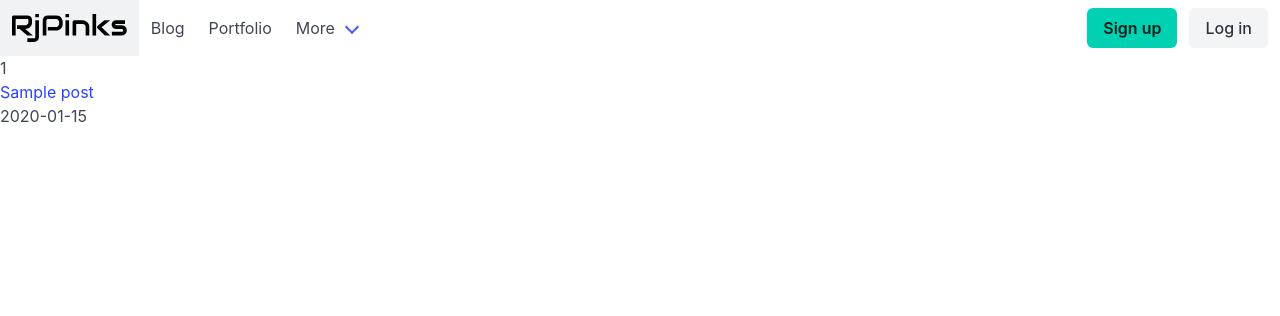
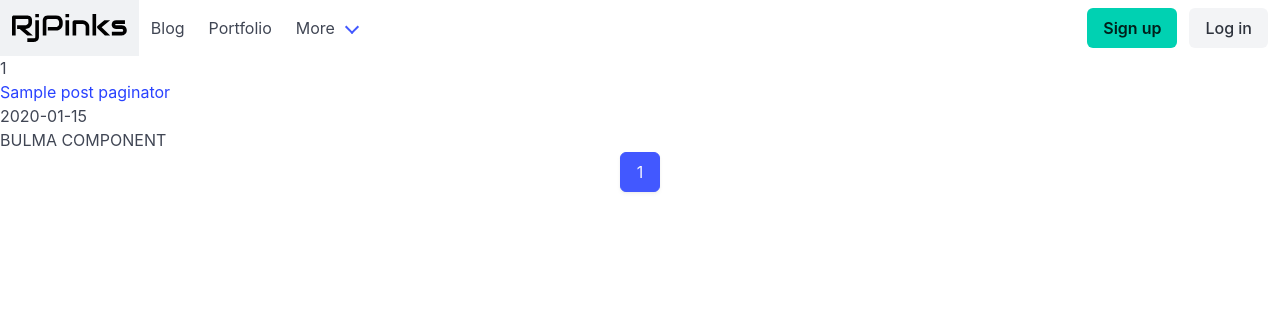
Before and after one commit to rjpinks/django-practice, a Django app: template blog/templates/blog/posts.html in a window 1280 px wide. Shown: the top 316 px of the page. Run offline with Django 3.2, Linux system fonts and the light colour scheme; the template is opened without the code that fills it: most values are stand-ins (such as "Sample title", 1, 10 or a date in 2020).

Commit message:
i think that i got pagination working for blog posts

```diff
--- a/blog/templates/blog/index.html
+++ b/blog/templates/blog/index.html
@@ -14,7 +14,7 @@
                 {% for post in posts %}
                     <li><a href="{% url 'posts_genre' post.genre %}">{{ post.genre }}</a></li>
                 {% endfor %}
-                <li><a href="/blog/posts/">all</a></li>
+                <li><a href="/blog/posts/all">all</a></li>
             </ul>
         </div>
     </div>
--- a/blog/templates/blog/posts.html
+++ b/blog/templates/blog/posts.html
@@ -7,12 +7,65 @@
 
 {% block content %}
 <div>
-	{% for post in posts %}
+	{% for post in post_paginator.object_list %}
 		<div>
 			<h1>{{ post.id }}</h1>
-			<a href="{% url 'post_data' post.id %}"><h2>{{ post.title }}</h2></a>
+			<a href="{% url 'post_data' post.id %}">
+				<h2>{{ post.title }}</h2>
+			</a>
 			<p>{{ post.date_pub|date:'Y-m-d' }}</p>
 		</div>
 	{% endfor %}
+
+	<h1>BULMA COMPONENT</h1>
+	<nav class="pagination is-centered" role="navigation" aria-label="pagination">
+		{% if post_paginator.has_previous %}
+			<a href="?page={{ post_paginator.previous_page_number }}" class="pagination-previous">Previous</a>
+		{% endif %}
+		{% if post_paginator.has_next %}
+			<a href="?page={{ post_paginator.next_page_number }}" class="pagination-next">Next page</a>
+		{% endif %}
+		<ul class="pagination-list">
+   			{% if post_paginator.has_previous %}
+   				<li>
+	   				<a href="?page=1" class="pagination-link" aria-label="Goto page 1">
+	   					1
+	   				</a>
+	   			</li>
+	    		<li>
+	    			<span class="pagination-ellipsis">&hellip;</span>
+	    		</li>
+    			<li>
+	    			<a href="?page={{ post_paginator.previous_page_number }}" class="pagination-link" aria-label="Goto page 45">
+	    				{{ post_paginator.previous_page_number }}
+	    			</a>
+    			</li>
+    		{% endif %}
+    		<li>
+      			<a
+        			class="pagination-link is-current"
+        			aria-label="Page 46"
+        			aria-current="page"
+        		>
+        			{{ post_paginator.number }}
+        		</a>
+    		</li>
+    		{% if post_paginator.has_next %}
+    			<li>
+	    			<a href="?page={{ post_paginator.next_page_number }}" class="pagination-link" aria-label="Goto page 47">
+	    				{{ post_paginator.next_page_number }}
+	    			</a>
+	    		</li>
+	    		<li>
+	    			<span class="pagination-ellipsis">&hellip;</span>
+	    		</li>
+	    		<li>
+	    			<a href="?page={{ post_paginator.paginator.num_pages }}" class="pagination-link" aria-label="Goto page 86">
+	    				{{ post_paginator.paginator.num_pages }}
+	    			</a>
+	    		</li>
+    		{% endif %}
+  		</ul>
+	</nav>
 </div>
 {% endblock %}
--- a/blog/urls.py
+++ b/blog/urls.py
@@ -6,9 +6,8 @@
 urlpatterns = [
 	# ex: /blog/
 	path('', views.index, name='index'),
-	# ex: /blog/posts
-	path('posts/', views.posts_all, name='posts_all'),
 	# ex: /blog/posts/art
-	path('posts/<slug:genre>', views.posts_genre, name='posts_genre'),
+	path('posts/<str:genre>', views.posts_genre, name='posts_genre'),
+	# ex: /blog/4
 	path('<int:blog_id>', views.post_data, name='post_data')
 ]
```
Also changed, not shown: blog/views.py (+13 -5 lines), blog/static/blog/posts.css (added).
